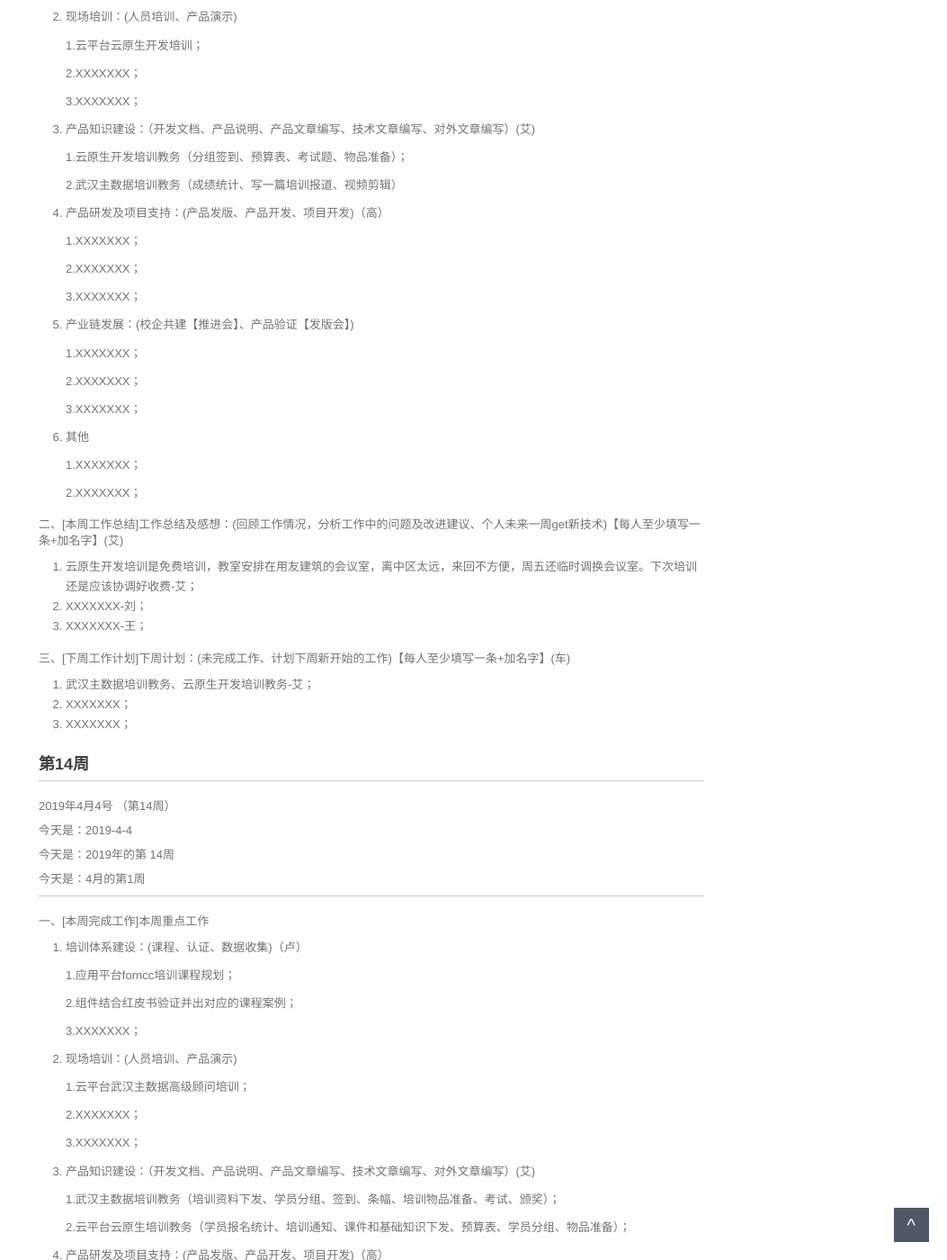
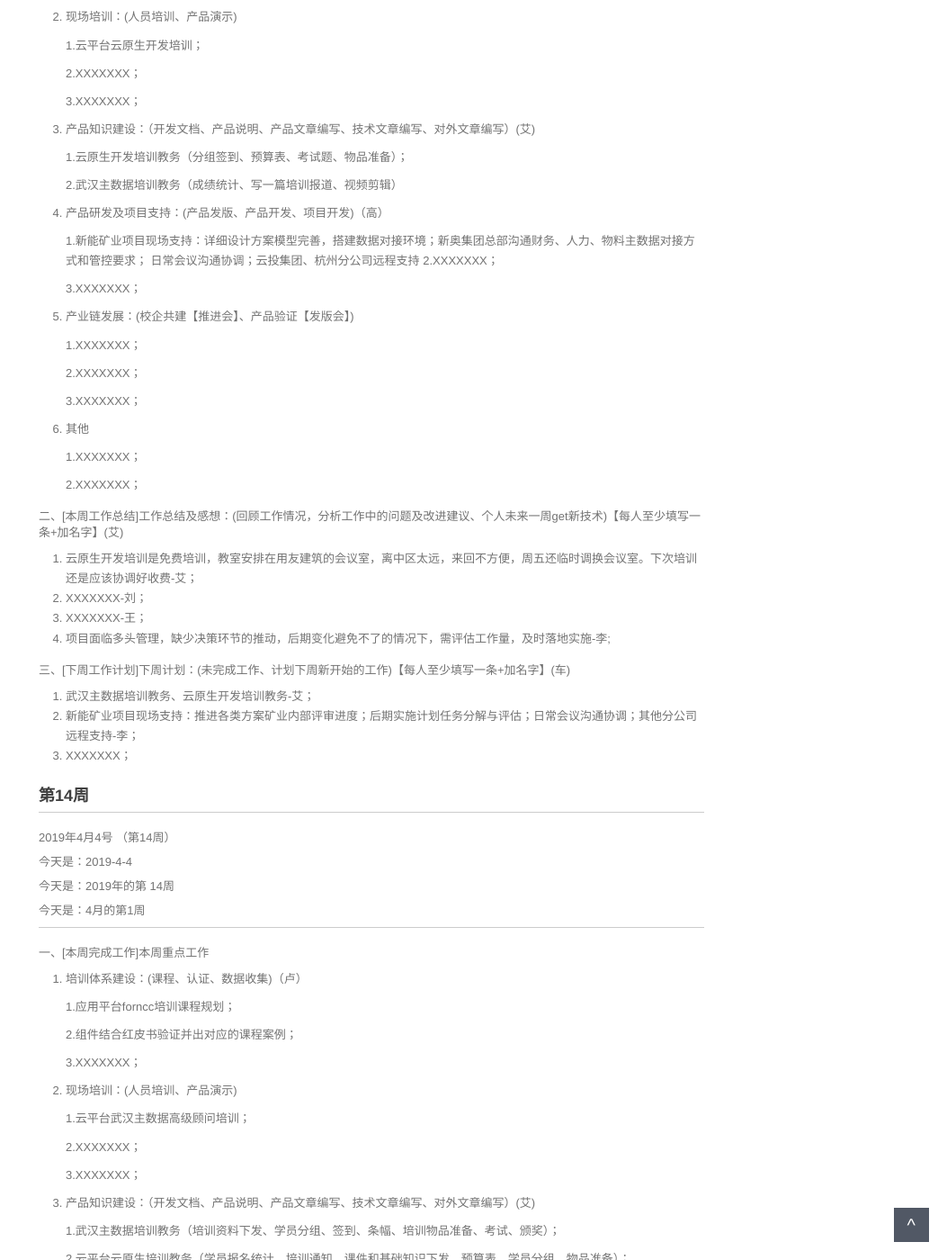
Before and after one commit to walllFlower/blog, a Jekyll site: the page built from _posts/2018-07-17-day_report_cxz.md, in a window 1280 px wide and 1400 px high, scrolled down 652 px. Shown: the whole window at 90% size, without its empty margins (227-1280 px from the left). Built offline with Jekyll 4.4.1, drawn with Linux system fonts in a browser that asks for light colours; comment, search, counter and statistics services are not loaded.

Commit message:
Update 2018-07-17-day_report_cxz.md
add by lh

```diff
--- a/_posts/2018-07-17-day_report_cxz.md
+++ b/_posts/2018-07-17-day_report_cxz.md
@@ -48,8 +48,8 @@ categories: 技术运营工作周报
 
 4. 产品研发及项目支持：(产品发版、产品开发、项目开发)（高）
 
-    1.XXXXXXX；
-
+    1.新能矿业项目现场支持：详细设计方案模型完善，搭建数据对接环境；新奥集团总部沟通财务、人力、物料主数据对接方式和管控要求；
+    日常会议沟通协调；云投集团、杭州分公司远程支持
     2.XXXXXXX；
 
     3.XXXXXXX；
@@ -73,11 +73,12 @@ categories: 技术运营工作周报
 1. 云原生开发培训是免费培训，教室安排在用友建筑的会议室，离中区太远，来回不方便，周五还临时调换会议室。下次培训还是应该协调好收费-艾；
 2. XXXXXXX-刘；
 3. XXXXXXX-王；
+4. 项目面临多头管理，缺少决策环节的推动，后期变化避免不了的情况下，需评估工作量，及时落地实施-李;
 
 三、[下周工作计划]下周计划：(未完成工作、计划下周新开始的工作)【每人至少填写一条+加名字】(车)
 
 1. 武汉主数据培训教务、云原生开发培训教务-艾；
-2. XXXXXXX；
+2. 新能矿业项目现场支持：推进各类方案矿业内部评审进度；后期实施计划任务分解与评估；日常会议沟通协调；其他分公司远程支持-李；
 3. XXXXXXX；
 
 
```
